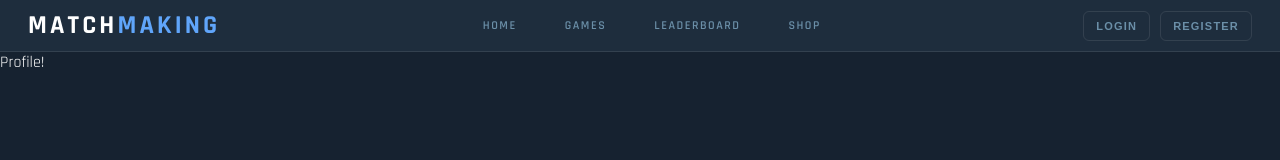
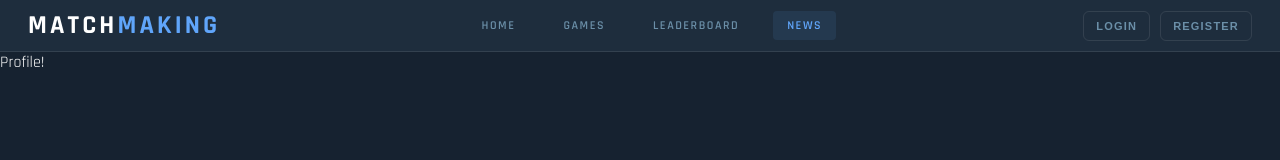
Before and after one commit to Doble-Technologies/MatchingMakingWebsite, a React (Vite) app: page /news in a window 1280 px wide. Shown: the top 160 px of the page. Built offline with nearby package versions, Linux system fonts and the light colour scheme; no server answers.

Commit message:
Shop -> News

```diff
--- a/src/App.jsx
+++ b/src/App.jsx
@@ -54,7 +54,7 @@ const getPageTitle = (pathname) => {
   if (pathname === '/logged-out') return null;
   if (pathname.includes('/settings')) return 'Settings';
   if (pathname.includes('/leaderboard')) return 'Leaderboard';
-  if (pathname.includes('/shop')) return 'Shop';
+  if (pathname.includes('/news')) return 'News';
   if (pathname.includes('/games')) return 'Games';
   if (pathname.includes('/profile')) return 'Profile';
   return null;
@@ -68,7 +68,7 @@ const notifications = [
   { id: 4, icon: 'friend_add', title: 'You have successfully added AKaliber as a friend', createdAt: 1773675022000, unread: true },
   { id: 5, icon: 'friend_remove', title: 'You have successfully removed AKaliber as a friend', createdAt: 1773649822000, unread: true },
   { id: 6, icon: 'friend_block', title: 'You successfully blocked AKaliber', createdAt: 1773477022000, unread: true },
-  { id: 7, icon: 'shop', title: 'Your shop order was fulfilled', createdAt: 1773304222000, unread: false },
+  { id: 7, icon: 'news', title: 'Your News order was fulfilled', createdAt: 1773304222000, unread: false },
   { id: 8, icon: 'won_game', title: 'Game Won - CS2 - ID: 123182', createdAt: 1770888622000, unread: false }
 ];
 
@@ -142,7 +142,7 @@ export default function App() {
             element={<Profile />}
           />
           <Route
-            path="/shop"
+            path="/news"
             element={<Profile />}
           />
           <Route
--- a/src/components/Shell/NavBar/NavBar.jsx
+++ b/src/components/Shell/NavBar/NavBar.jsx
@@ -116,7 +116,7 @@ const links = [
   { label: 'Home', path: '/' },
   { label: 'Games', path: '/games' },
   { label: 'Leaderboard', path: '/leaderboard' },
-  { label: 'Shop', path: '/shop' }
+  { label: 'News', path: '/news' }
 ];
 
 export const NavBar = ({ notifications }) => {
```
Also changed, not shown: 1 other file (tests, documents, lock files or other folders).
